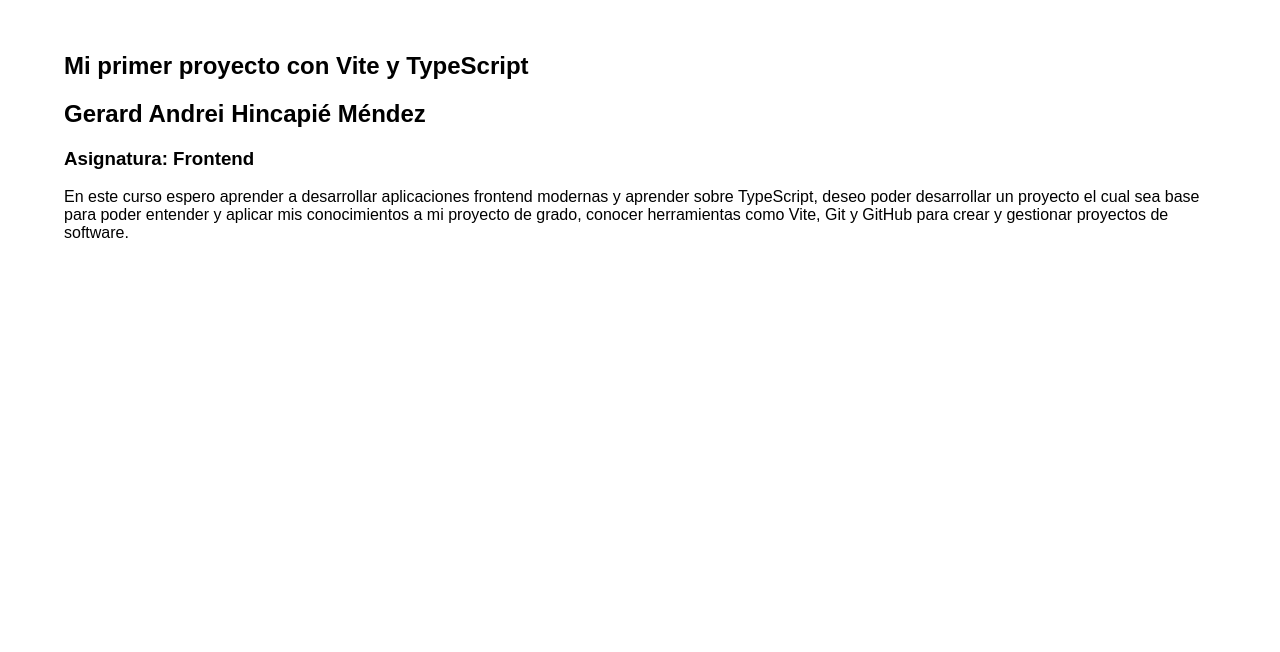
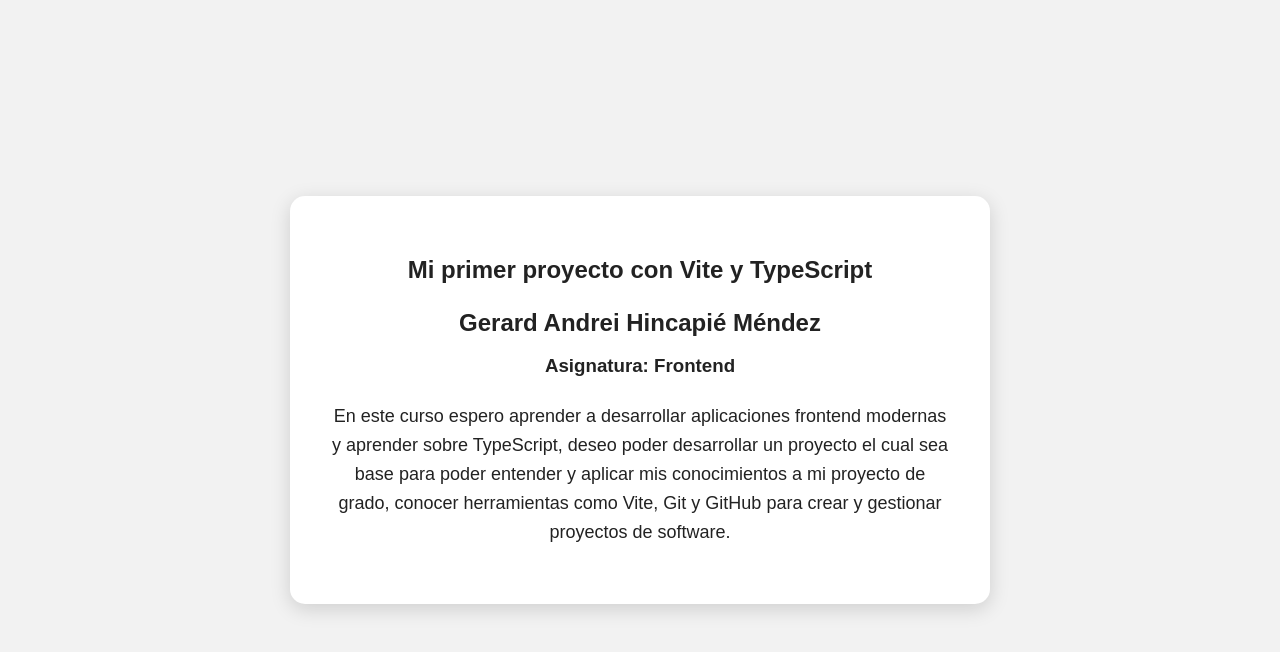
Before and after one commit to gambit-git/proyectos-frontend, a website built with Vite: page index.html in a window 1280 px wide. Built offline with nearby package versions, Linux system fonts and the light colour scheme.

```diff
--- a/src/styles/style.css
+++ b/src/styles/style.css
@@ -1,14 +1,44 @@
- *{
-box-sizing: border-box;
+* {
+  box-sizing: border-box;
 }
+
 body {
-margin: 0;
-min-width: 320px;
-min-height: 100vh;
-font-family: Arial, Helvetica, sans-serif;
+  margin: 0;
+  font-family: Arial, sans-serif;
+  background: #f2f2f2;
+  color: #222;
 }
-main {
-width: min(90%, 1200px);
-margin: 0 auto;
-padding: 2rem 0;
+
+.container {
+  min-height: 100vh;
+  display: flex;
+  justify-content: center;
+  align-items: center;
+  padding: 20px;
 }
+
+.card {
+  max-width: 700px;
+  padding: 40px;
+  background: white;
+  border-radius: 15px;
+  text-align: center;
+  box-shadow: 0 5px 20px rgba(0, 0, 0, 0.15);
+}
+
+h1 {
+  margin-bottom: 25px;
+}
+
+h2 {
+  margin-bottom: 10px;
+}
+
+h3 {
+  margin-bottom: 25px;
+}
+
+p {
+  line-height: 1.6;
+  font-size: 18px;
+}
```
Also changed, not shown: README.MD.
